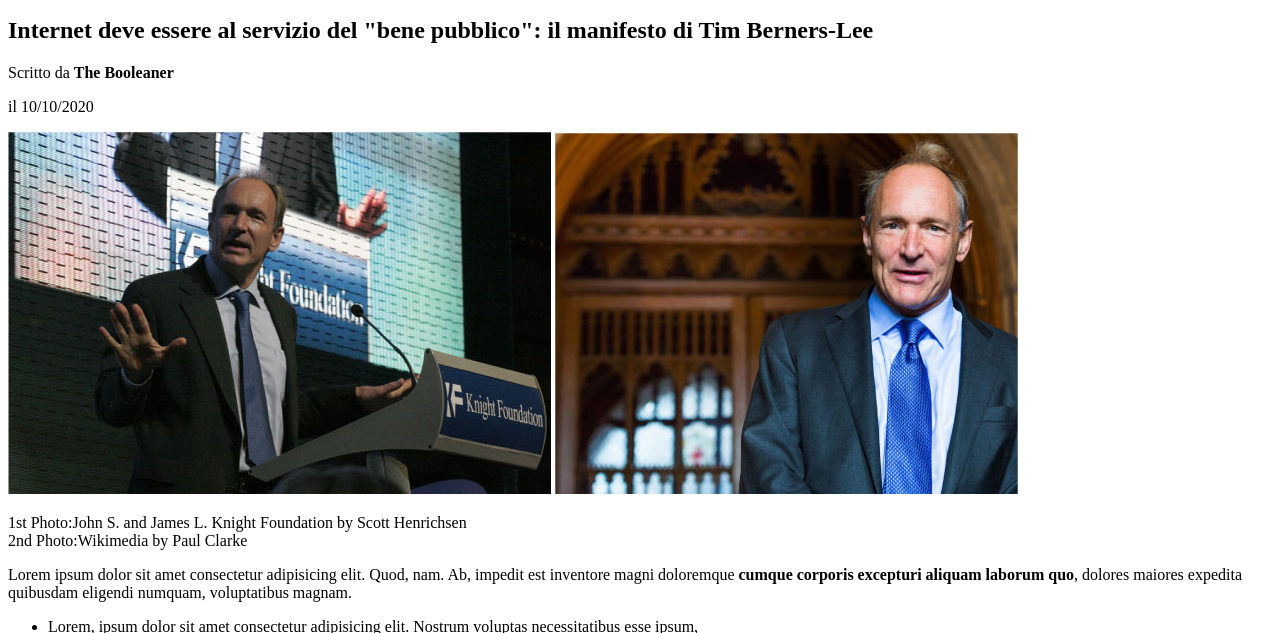
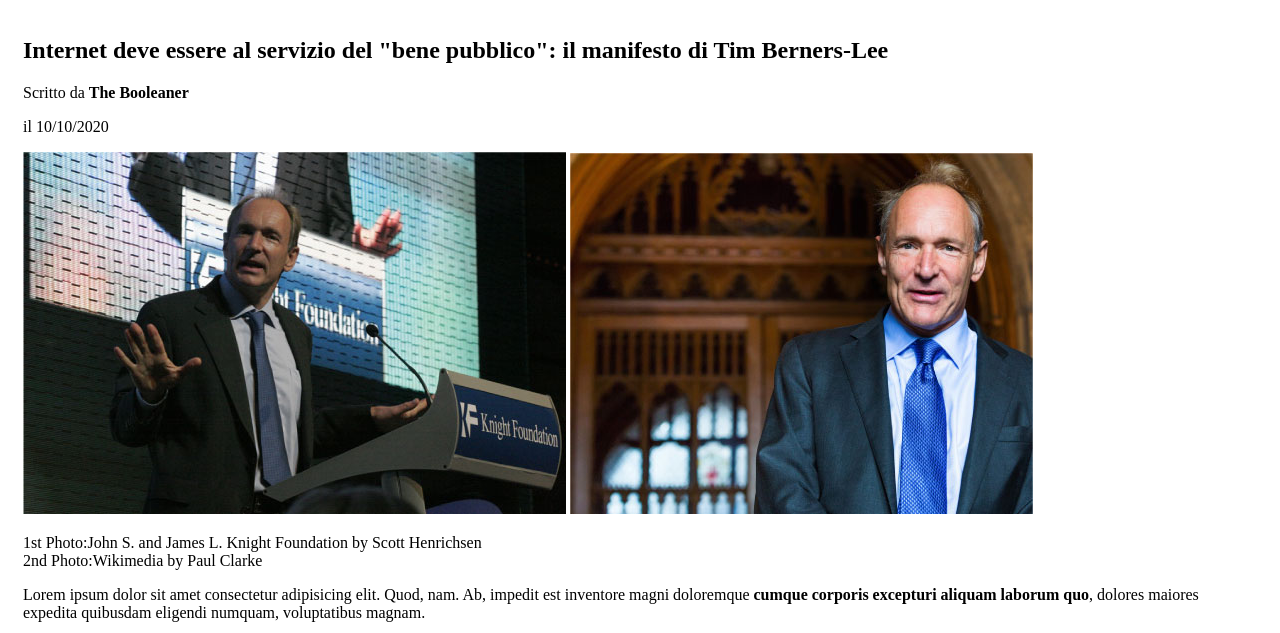
Before and after one commit to FusaroFederico/html-css-booleaner, a plain HTML site: page index.html in a window 1280 px wide. Shown: the part 141-774 px from the top of the page. Drawn offline with Linux system fonts and the light colour scheme.

Commit message:
style: add main margin in style.css

```diff
--- a/CSS/style.css
+++ b/CSS/style.css
@@ -7,3 +7,7 @@ header {
     height: 40px;
     padding: 45px 15px;
 }
+
+main {
+    margin: 40px 15px;
+}
```
